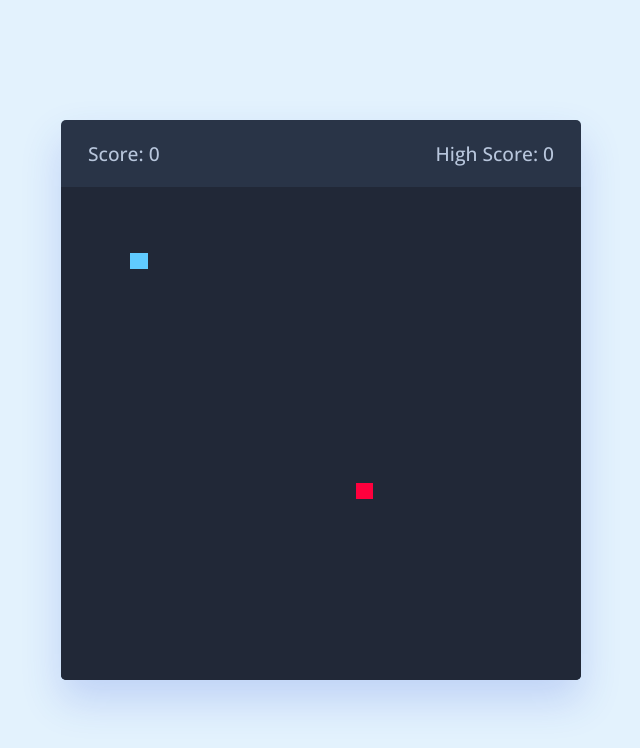
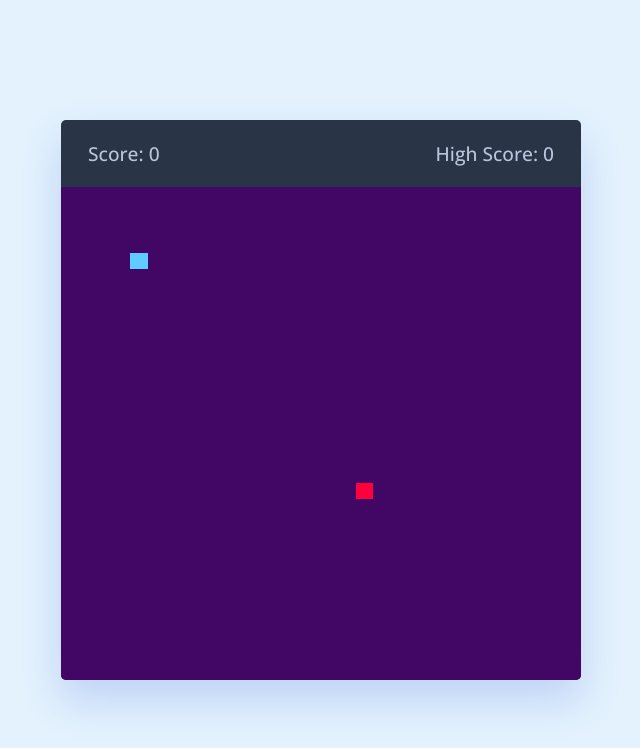
Before and after one commit to Muffin717/snake, a plain HTML site: page index.html in a window 1280 px wide. Shown: the whole page, without its empty margins (319-959 px from the left). Drawn offline with nearby package versions, Linux system fonts and the light colour scheme.

Commit message:
Update style.css

```diff
--- a/style.css
+++ b/style.css
@@ -40,7 +40,7 @@ body{
     height: 100%;
     width: 100%;
     display: grid;
-    background: #212837;
+    background: #420764;
     grid-template: repeat(30, 1fr) / repeat(30, 1fr);
 }
 
```
